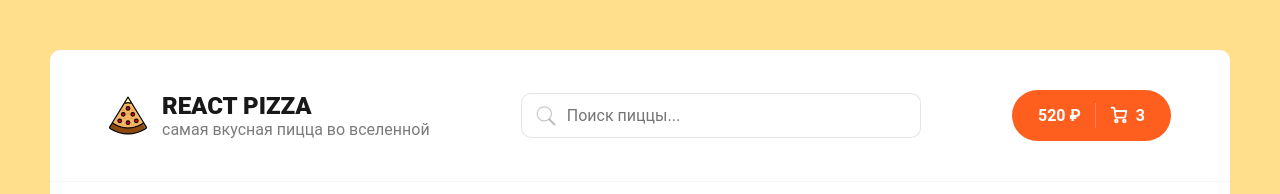
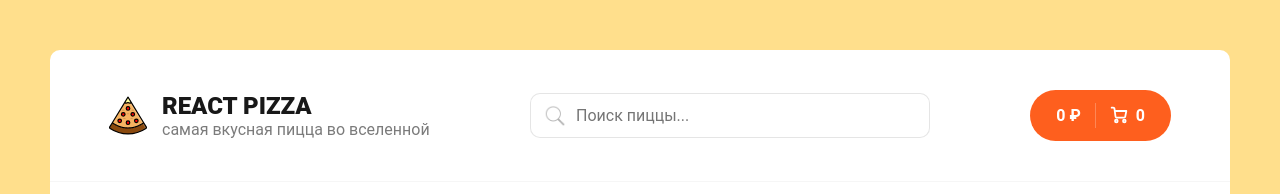
Before and after one commit to xoxlushka1337/pizza, a React (Create React App) app: page / in a window 1280 px wide. Shown: the top 194 px of the page. Built offline with nearby package versions, Linux system fonts and the light colour scheme; no server answers.

Commit message:
fix: will take out Redux logic for the basket

```diff
--- a/src/components/Header.jsx
+++ b/src/components/Header.jsx
@@ -1,9 +1,12 @@
-import React from 'react';
-import { Link } from 'react-router-dom';
+import React from "react";
+import { Link } from "react-router-dom";
 
-import Search from './Search/index';
+import Search from "./Search/index";
+import { useSelector } from "react-redux";
 
 function Header() {
+	const { items, totalPrice } = useSelector(state => state.cartSlice);
+
 	return (
 		<div className="header">
 			<div className="container">
@@ -19,15 +22,14 @@ function Header() {
 				<Search />
 				<div className="header__cart">
 					<Link to="/cart" className="button button--cart">
-            <span>520 ₽</span>
+						<span>{totalPrice} ₽</span>
 						<div className="button__delimiter"></div>
 						<svg
 							width="18"
 							height="18"
 							viewBox="0 0 18 18"
 							fill="none"
-              xmlns="http://www.w3.org/2000/svg"
-            >
+							xmlns="http://www.w3.org/2000/svg">
 							<path
 								d="M6.33333 16.3333C7.06971 16.3333 7.66667 15.7364 7.66667 15C7.66667 14.2636 7.06971 13.6667 6.33333 13.6667C5.59695 13.6667 5 14.2636 5 15C5 15.7364 5.59695 16.3333 6.33333 16.3333Z"
 								stroke="white"
@@ -50,7 +52,7 @@ function Header() {
 								strokeLinejoin="round"
 							/>
 						</svg>
-            <span>3</span>
+						<span>{items.length}</span>
 					</Link>
 				</div>
 			</div>
--- a/src/components/NotFound/index.jsx
+++ b/src/components/NotFound/index.jsx
@@ -1,7 +1,6 @@
-import React from 'react';
-import styles from './NotFoundBlock.module.scss';
+import React from "react";
+import styles from "./NotFoundBlock.module.scss";
 
-console.log(styles);
 const NotFoundBlock = () => {
 	return (
 		<div className={styles.root}>
--- /dev/null
+++ b/src/redux/slices/cartSlice.js
@@ -0,0 +1,26 @@
+import { createSlice } from "@reduxjs/toolkit";
+
+const initialState = {
+	totalPrice: 0,
+	items: [],
+};
+
+const cartSlice = createSlice({
+	name: "cart",
+	initialState,
+	reducers: {
+		addItem(state, action) {
+			state.items.add(action.payload);
+		},
+		removeItem(state, action) {
+			state.items = state.items.filter(obj => obj.id !== action.payload);
+		},
+		clearItem(state) {
+			state.items = [];
+		},
+	},
+});
+
+export const { addItem, removeItem, clearItem } = cartSlice.actions;
+
+export default cartSlice.reducer;
--- a/src/redux/store.js
+++ b/src/redux/store.js
@@ -1,11 +1,11 @@
 import { configureStore } from "@reduxjs/toolkit";
 
 import filterSlice from "./slices/filterSlice";
+import cartSlice from "./slices/cartSlice";
 
 export const store = configureStore({
 	reducer: {
 		filterSlice,
+		cartSlice,
 	},
 });
-
-console.log(configureStore);
```
Lines whose indentation alone changed are shown as unchanged.
